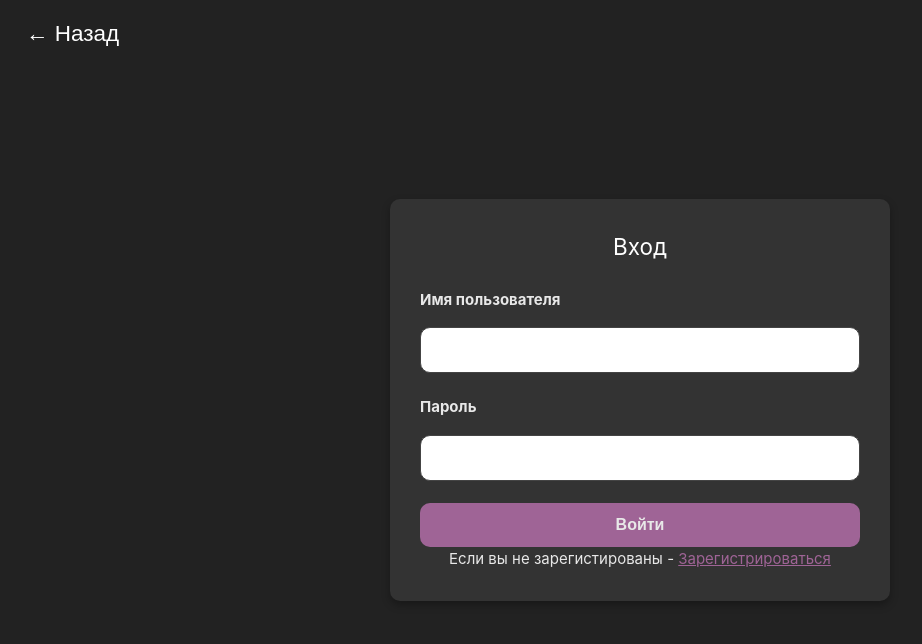
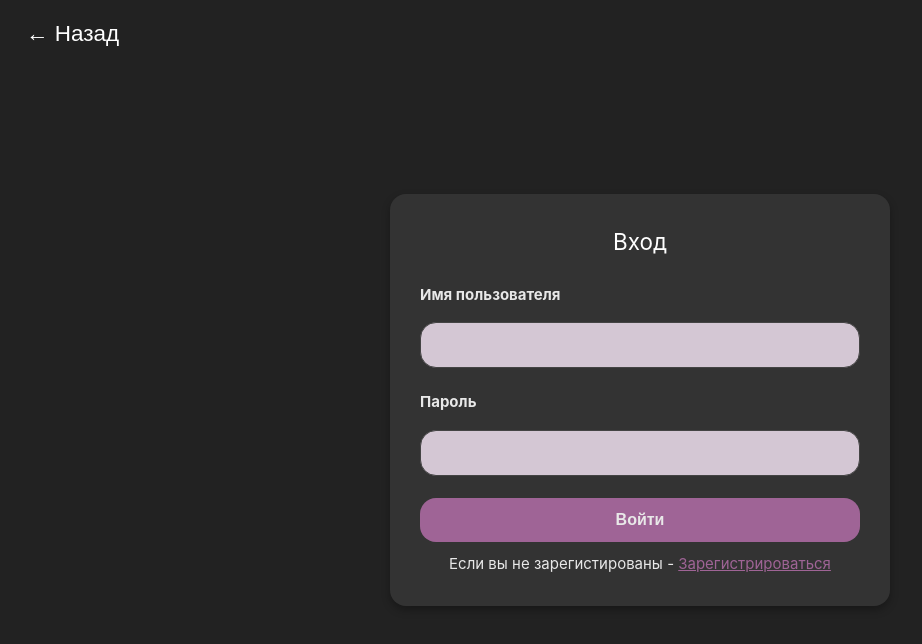
Before and after one commit to LukaUniProject/LukaDev, a Vue app in the folder front/vue-project/: page /login in a window 1280 px wide. Shown: the top 644 px of the page, without its empty margins (0-922 px from the left). Built offline with nearby package versions, Linux system fonts and the light colour scheme.

Commit message:
Upgrade visual style

```diff
--- a/front/vue-project/src/assets/base.css
+++ b/front/vue-project/src/assets/base.css
@@ -22,6 +22,7 @@
 
   --color-background: #222222;
   --color-background-light: #333333;
+  --color-background-textbox: #d4c7d4;
   --color-border: #444444;
   --color-heading: #ffffff;
   --color-text-muted: #e8e8e8;
@@ -29,7 +30,7 @@
   --color-accent-hover: #7b466a;
   --color-shadow: rgba(0, 0, 0, 0.3);
   --color-scroll-indicator: #bbbbbb;
-  --border-radius: 10px;
+  --border-radius: 16px;
   --transition-speed: 0.3s;
   --color-error: red;
 
--- a/front/vue-project/src/components/Login.vue
+++ b/front/vue-project/src/components/Login.vue
@@ -129,6 +129,7 @@ label {
 
 input[type="text"],
 input[type="password"] {
+  background-color: var(--color-background-textbox);
   width: 100%;
   padding: 0.8em;
   margin-top: 0.5em;
@@ -169,6 +170,7 @@ input[type="password"]:focus {
 }
 
 .if-not-container {
+  margin-top: 10px;
   color: var(--color-text-muted);
 }
 
--- a/front/vue-project/src/components/Main.vue
+++ b/front/vue-project/src/components/Main.vue
@@ -24,7 +24,7 @@
           практика показывает, что постоянный количественный рост и сфера нашей
           активности требуют определения и уточнения форм развития.
         </p>
-        <button class="action-button">Начать</button>
+        <button class="action-button" @click="onRegister">Начать</button>
       </div>
       <div class="image-block">
         <!-- <img src="/path/to/image.jpg" alt="Стилист" class="image" /> -->
@@ -129,6 +129,7 @@ export default {
   justify-content: center;
   align-items: center;
   height: 100vh;
+  backdrop-filter: blur(1px);
 }
 
 .text-block {
--- a/front/vue-project/src/components/Profile.vue
+++ b/front/vue-project/src/components/Profile.vue
@@ -126,6 +126,7 @@ label {
 
 input[type="email"],
 input[type="password"] {
+  background-color: var(--color-background-textbox);
   width: 100%;
   padding: 10px;
   border: 1px solid var(--color-border);
--- a/front/vue-project/src/components/Register.vue
+++ b/front/vue-project/src/components/Register.vue
@@ -138,6 +138,7 @@ label {
 
 input[type="text"],
 input[type="password"] {
+  background-color: var(--color-background-textbox);
   width: 100%;
   padding: 0.8em;
   margin-top: 0.5em;
@@ -184,6 +185,7 @@ input[type="password"]:focus {
 }
 
 .if-not-container {
+  margin-top: 10px;
   color: var(--color-text-muted);
 }
 
```
